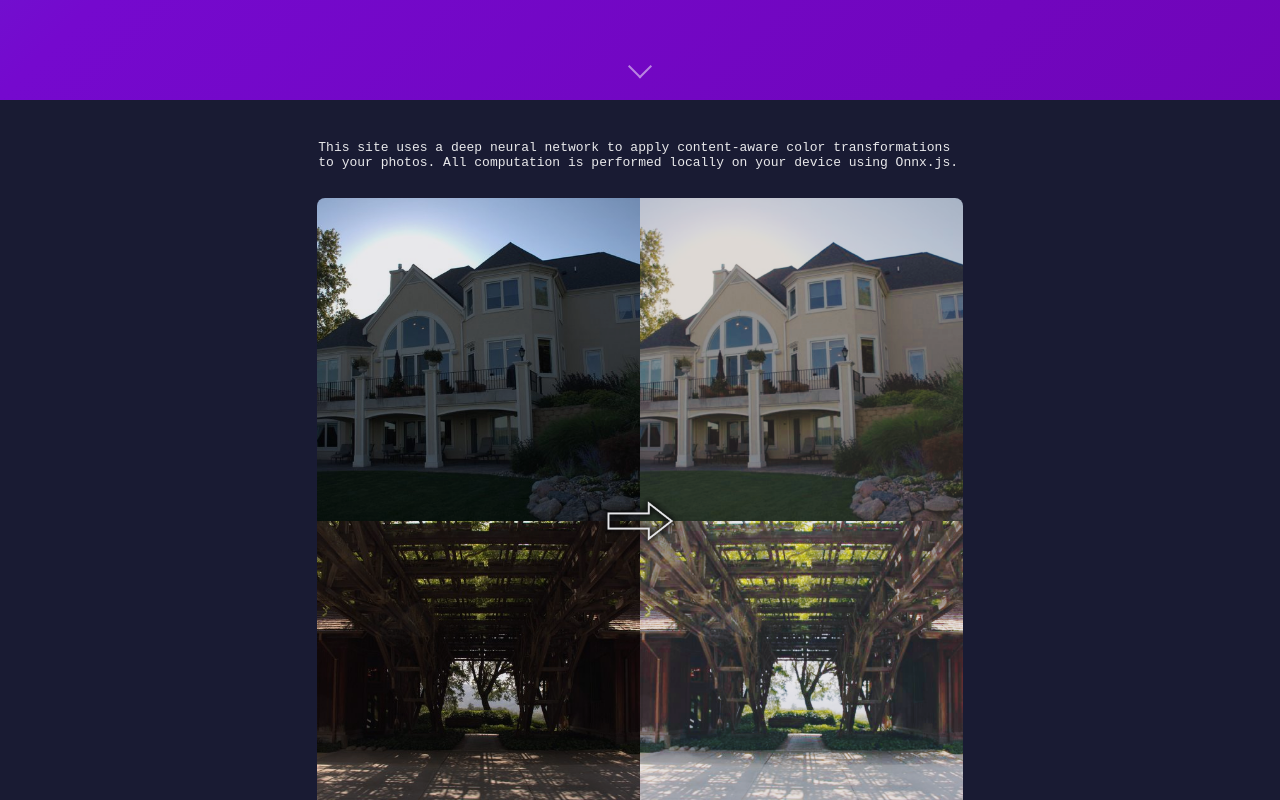
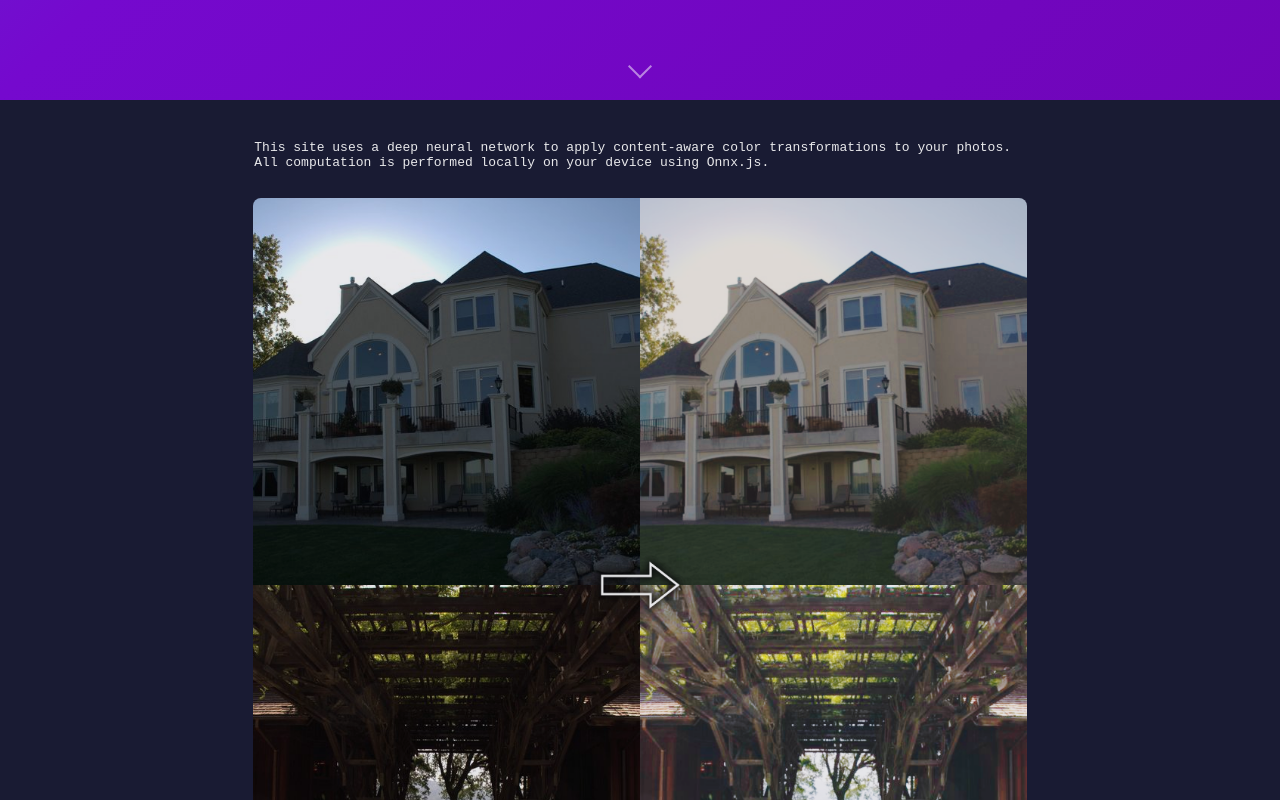
Before and after one commit to autoedit/autoedit.github.io, a plain HTML site: page index.html in a window 1280 px wide. Shown: the part 700-1500 px from the top of the page. Drawn offline with Linux system fonts and the light colour scheme; no server answers.

Commit message:
Update style.css

```diff
--- a/assets/css/style.css
+++ b/assets/css/style.css
@@ -111,7 +111,7 @@ body {
     color: white;
     padding: 1.1em;
     width: 100%;
-    max-width: 7in;
+    max-width: 800px;
     min-width: 50%;
     margin-left: auto;
     margin-right: auto;
@@ -122,7 +122,7 @@ body {
     box-sizing: border-box;
     padding: 1em;
     width: 100%;
-    max-width: 7in;
+    max-width: 800px;
     min-width: 50%;
     margin-left: auto;
     margin-right: auto;
```
